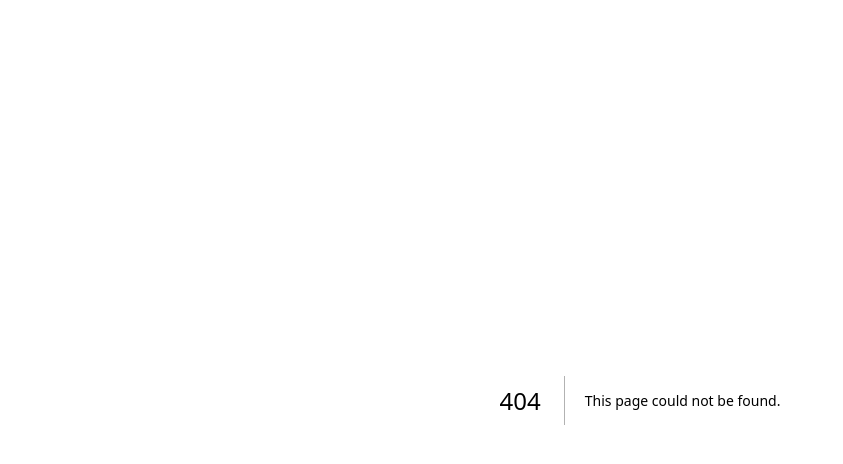
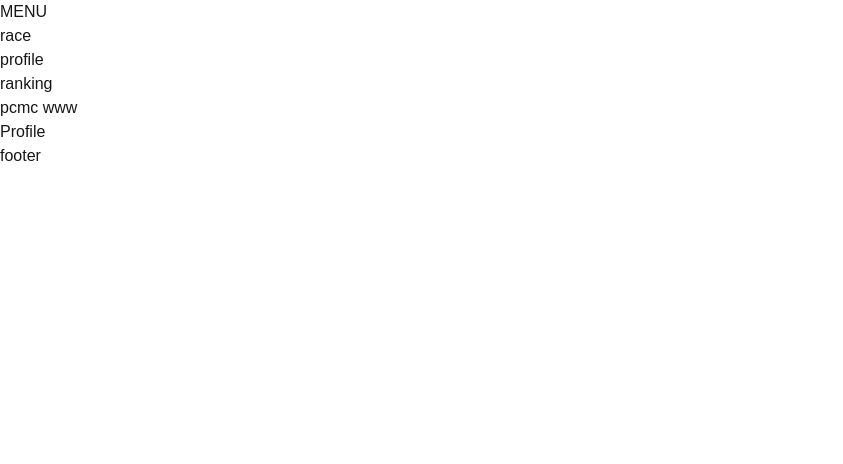
Before and after one commit to xkrsx/main-race-next, a Next.js app: page /profile in a window 1280 px wide. Before the commit this address had no page. Shown: the top 464 px of the page, without its empty margins (0-843 px from the left). Built offline with nearby package versions, Linux system fonts and the light colour scheme.

Commit message:
Create basic page structure

```diff
--- /dev/null
+++ b/app/common/Footer/Footer.tsx
@@ -0,0 +1,3 @@
+export default function Footer() {
+  return <footer className="">footer</footer>;
+}
--- /dev/null
+++ b/app/common/Nav/Nav.tsx
@@ -0,0 +1,27 @@
+import Link from 'next/link';
+
+export default function Nav() {
+  return (
+    <ul>
+      <li>MENU</li>
+      <li>
+        <Link href="/race">race</Link>
+      </li>
+      <li>
+        <Link href="/profile">profile</Link>
+      </li>
+      <li>
+        <Link href="/ranking">ranking</Link>
+      </li>
+      <li>
+        <a
+          target="_blank"
+          href="https://web.archive.org/web/20231203075654/https://pcmc2023.pl/"
+          rel="noreferrer"
+        >
+          pcmc www
+        </a>
+      </li>
+    </ul>
+  );
+}
--- a/app/layout.tsx
+++ b/app/layout.tsx
@@ -1,21 +1,11 @@
-import type { Metadata } from "next";
-import localFont from "next/font/local";
-import "./globals.css";
-
-const geistSans = localFont({
-  src: "./fonts/GeistVF.woff",
-  variable: "--font-geist-sans",
-  weight: "100 900",
-});
-const geistMono = localFont({
-  src: "./fonts/GeistMonoVF.woff",
-  variable: "--font-geist-mono",
-  weight: "100 900",
-});
+import './globals.css';
+import type { Metadata } from 'next';
+import Footer from './common/Footer/Footer';
+import Nav from './common/Nav/Nav';
 
 export const metadata: Metadata = {
-  title: "Create Next App",
-  description: "Generated by create next app",
+  title: 'Create Next App',
+  description: 'Generated by create next app',
 };
 
 export default function RootLayout({
@@ -25,10 +15,10 @@ export default function RootLayout({
 }>) {
   return (
     <html lang="en">
-      <body
-        className={`${geistSans.variable} ${geistMono.variable} antialiased`}
-      >
+      <body>
+        <Nav />
         {children}
+        <Footer />
       </body>
     </html>
   );
--- a/app/page.tsx
+++ b/app/page.tsx
@@ -1,101 +1,9 @@
-import Image from "next/image";
-
 export default function Home() {
   return (
-    <div className="grid grid-rows-[20px_1fr_20px] items-center justify-items-center min-h-screen p-8 pb-20 gap-16 sm:p-20 font-[family-name:var(--font-geist-sans)]">
-      <main className="flex flex-col gap-8 row-start-2 items-center sm:items-start">
-        <Image
-          className="dark:invert"
-          src="/next.svg"
-          alt="Next.js logo"
-          width={180}
-          height={38}
-          priority
-        />
-        <ol className="list-inside list-decimal text-sm text-center sm:text-left font-[family-name:var(--font-geist-mono)]">
-          <li className="mb-2">
-            Get started by editing{" "}
-            <code className="bg-black/[.05] dark:bg-white/[.06] px-1 py-0.5 rounded font-semibold">
-              app/page.tsx
-            </code>
-            .
-          </li>
-          <li>Save and see your changes instantly.</li>
-        </ol>
-
-        <div className="flex gap-4 items-center flex-col sm:flex-row">
-          <a
-            className="rounded-full border border-solid border-transparent transition-colors flex items-center justify-center bg-foreground text-background gap-2 hover:bg-[#383838] dark:hover:bg-[#ccc] text-sm sm:text-base h-10 sm:h-12 px-4 sm:px-5"
-            href="https://vercel.com/new?utm_source=create-next-app&utm_medium=appdir-template-tw&utm_campaign=create-next-app"
-            target="_blank"
-            rel="noopener noreferrer"
-          >
-            <Image
-              className="dark:invert"
-              src="/vercel.svg"
-              alt="Vercel logomark"
-              width={20}
-              height={20}
-            />
-            Deploy now
-          </a>
-          <a
-            className="rounded-full border border-solid border-black/[.08] dark:border-white/[.145] transition-colors flex items-center justify-center hover:bg-[#f2f2f2] dark:hover:bg-[#1a1a1a] hover:border-transparent text-sm sm:text-base h-10 sm:h-12 px-4 sm:px-5 sm:min-w-44"
-            href="https://nextjs.org/docs?utm_source=create-next-app&utm_medium=appdir-template-tw&utm_campaign=create-next-app"
-            target="_blank"
-            rel="noopener noreferrer"
-          >
-            Read our docs
-          </a>
-        </div>
-      </main>
-      <footer className="row-start-3 flex gap-6 flex-wrap items-center justify-center">
-        <a
-          className="flex items-center gap-2 hover:underline hover:underline-offset-4"
-          href="https://nextjs.org/learn?utm_source=create-next-app&utm_medium=appdir-template-tw&utm_campaign=create-next-app"
-          target="_blank"
-          rel="noopener noreferrer"
-        >
-          <Image
-            aria-hidden
-            src="/file.svg"
-            alt="File icon"
-            width={16}
-            height={16}
-          />
-          Learn
-        </a>
-        <a
-          className="flex items-center gap-2 hover:underline hover:underline-offset-4"
-          href="https://vercel.com/templates?framework=next.js&utm_source=create-next-app&utm_medium=appdir-template-tw&utm_campaign=create-next-app"
-          target="_blank"
-          rel="noopener noreferrer"
-        >
-          <Image
-            aria-hidden
-            src="/window.svg"
-            alt="Window icon"
-            width={16}
-            height={16}
-          />
-          Examples
-        </a>
-        <a
-          className="flex items-center gap-2 hover:underline hover:underline-offset-4"
-          href="https://nextjs.org?utm_source=create-next-app&utm_medium=appdir-template-tw&utm_campaign=create-next-app"
-          target="_blank"
-          rel="noopener noreferrer"
-        >
-          <Image
-            aria-hidden
-            src="/globe.svg"
-            alt="Globe icon"
-            width={16}
-            height={16}
-          />
-          Go to nextjs.org →
-        </a>
-      </footer>
-    </div>
+    <main>
+      <h1 className="text-8xl text-center text-red-500 uppercase pt-5">
+        main race
+      </h1>
+    </main>
   );
 }
--- /dev/null
+++ b/app/profile/page.tsx
@@ -0,0 +1,3 @@
+export default function Profile() {
+  return <h1>Profile</h1>;
+}
--- /dev/null
+++ b/app/race/page.tsx
@@ -0,0 +1,3 @@
+export default function Race() {
+  return <h1>Race</h1>;
+}
--- /dev/null
+++ b/app/ranking/page.tsx
@@ -0,0 +1,3 @@
+export default function Ranking() {
+  return <h1>Ranking</h1>;
+}
--- a/tsconfig.json
+++ b/tsconfig.json
@@ -6,7 +6,8 @@
       {
         "name": "next"
       }
-    ]
+    ],
+    "jsx": "preserve"
   },
   "include": [
     "**/*.ts",
```
Also changed, not shown: app/fonts/GeistMonoVF.woff (deleted), app/fonts/GeistVF.woff (deleted), app/profile/EditProfile.tsx (added).
